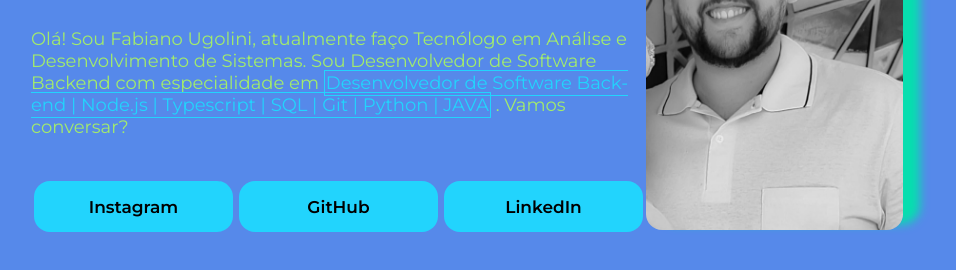
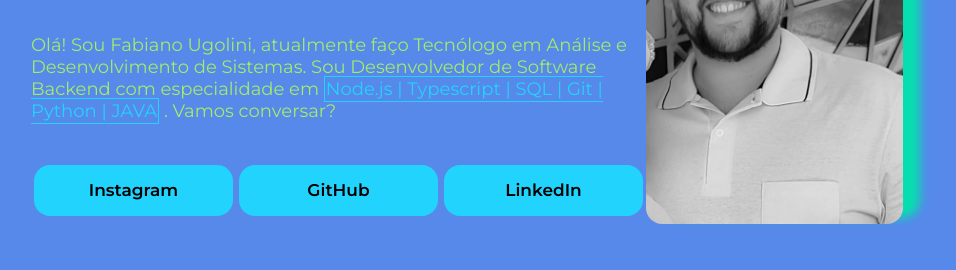
Before and after one commit to xUgolini/ApresentacaoFabianoUgolini, a plain HTML site: page index.html in a window 1280 px wide. Shown: the part 284-554 px from the top of the page, without its empty margins (289-1245 px from the left). Drawn offline with nearby package versions, Linux system fonts and the light colour scheme.

Commit message:
Update index.html

```diff
--- a/index.html
+++ b/index.html
@@ -12,7 +12,7 @@
     <main class="apresentacao">
         <section class="apresentacao__conteudo">
             <h1 class="apresentacao__conteudo__titulo">Seja bem vindo(a) ao meu mundo, <strong class="titulo-destaque">venha me conhecer melhor!</strong></h1>
-            <p class="apresentacao__conteudo__texto">Olá! Sou Fabiano Ugolini, atualmente faço Tecnólogo em Análise e Desenvolvimento de Sistemas. Sou Desenvolvedor de Software Backend com especialidade em <span class="paragrafo-destaque">Desenvolvedor de Software Back-end | Node.js | Typescript | SQL | Git | Python | JAVA</span> .
+            <p class="apresentacao__conteudo__texto">Olá! Sou Fabiano Ugolini, atualmente faço Tecnólogo em Análise e Desenvolvimento de Sistemas. Sou Desenvolvedor de Software Backend com especialidade em <span class="paragrafo-destaque">Node.js | Typescript | SQL | Git | Python | JAVA</span> .
             Vamos conversar?</p>
             <div class="apresentacao__links">
                 <a class="apresentacao__links__link" href="https:/instagram.com/fabianougolini">Instagram</a>
```
